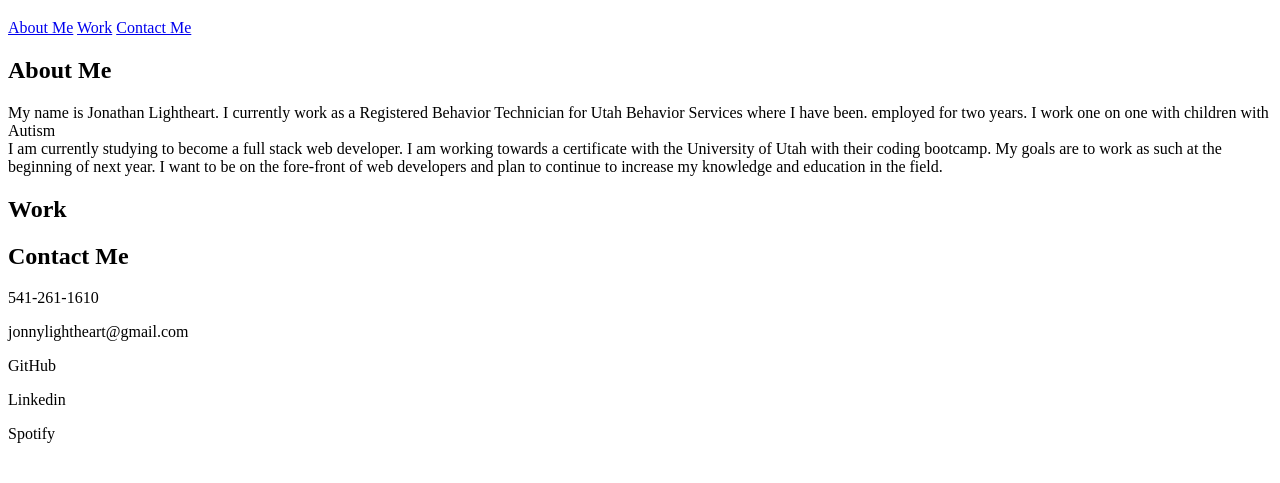
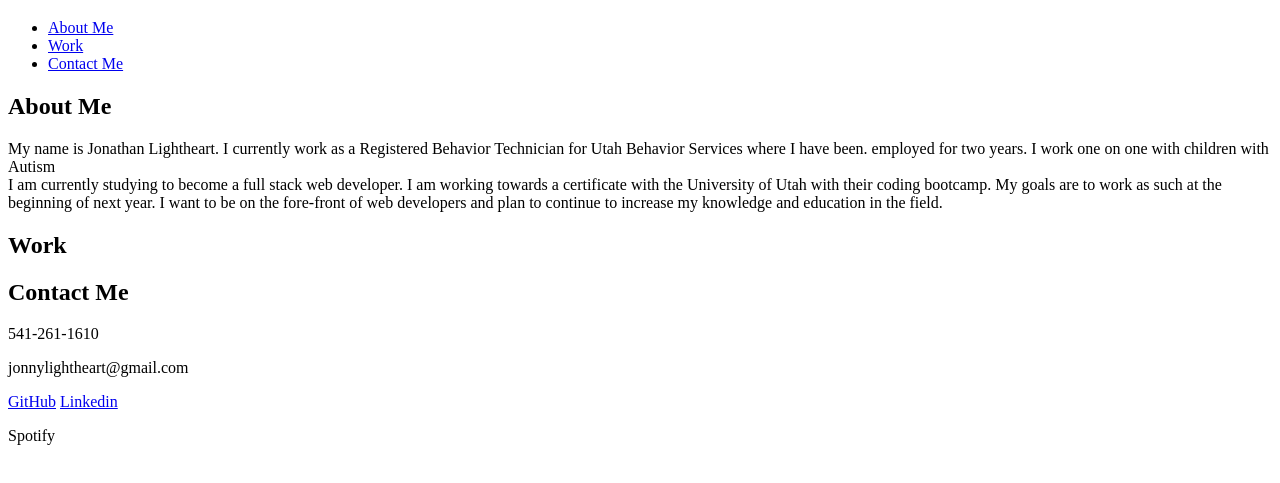
Before and after one commit to jlightheart24/my-portfolio, a plain HTML site: page index.html in a window 1280 px wide. Shown: the part 61-544 px from the top of the page. Drawn offline with Linux system fonts and the light colour scheme.

Commit message:
edited html

```diff
--- a/index.html
+++ b/index.html
@@ -9,9 +9,13 @@
 
         <header>
             <h1>Jonathan Lightheart</h1>
-            <a href="#about-me">About Me</a>
-            <a href="#work">Work</a>
-            <a href="#contact-me">Contact Me</a>
+            <nav>
+                <ul>
+                    <li><a href="#about-me">About Me</a></li>
+                    <li><a href="#work">Work</a></li>
+                    <li><a href="#contact-me">Contact Me</a></li>
+                </ul>
+            </nav>
         </header>
 
         <section class="hero">
@@ -37,8 +41,8 @@
             <h2 id="contact-me">Contact Me</h2>
             <p>541-261-1610</p>
             <p>jonnylightheart@gmail.com</p>
-            <p>GitHub</p>
-            <p>Linkedin</p>
+            <a href="https://github.com/jlightheart24">GitHub</a>
+            <a href="https://www.linkedin.com/in/jonathan-lightheart-1a8087116/">Linkedin</a>
             <p>Spotify</p>
         </section>
 
```
